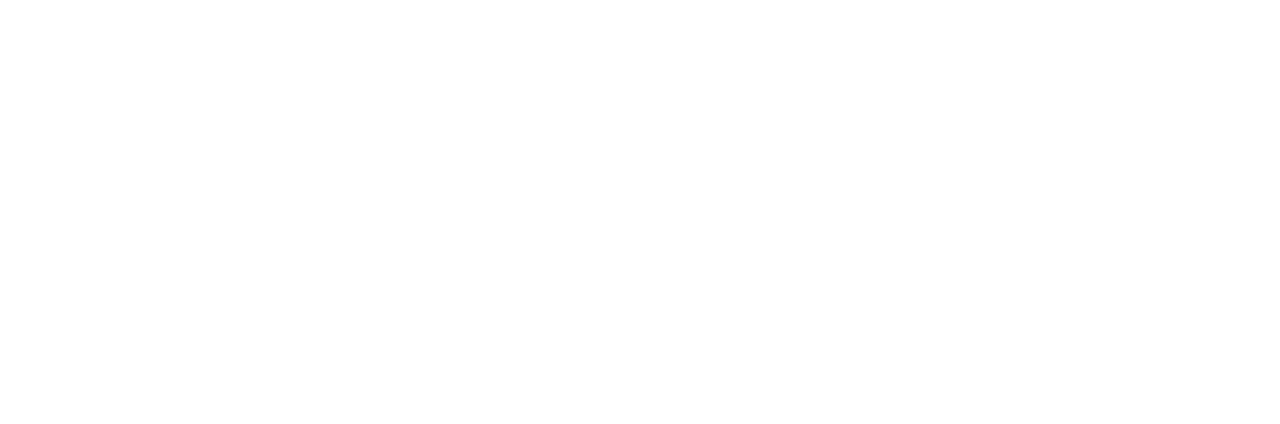
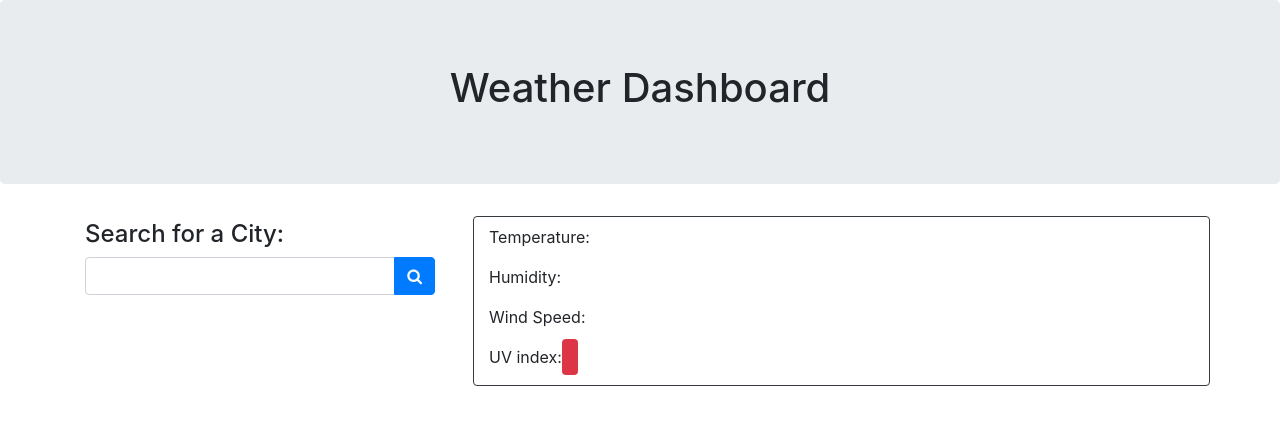
Before and after one commit to austin-espinal/weather-app, a plain HTML site: page index.html in a window 1280 px wide. Drawn offline with nearby package versions, Linux system fonts and the light colour scheme.

Commit message:
add weather hero, city seach html, and current weather container

```diff
--- a/assets/css/style.css
+++ b/assets/css/style.css
@@ -0,0 +1,7 @@
+.jumbo {
+    background-color: aqua;
+    color: white;
+}
+.jumbo h1 {
+    font-weight: bold;
+}
--- a/index.html
+++ b/index.html
@@ -6,13 +6,49 @@
     <meta http-equiv="X-UA-Compatible" content="IE=edge">
     <meta name="viewport" content="width=device-width, initial-scale=1.0">
 
-    <link rel="stylesheet" href="https://cdnjs.cloudflare.com/ajax/libs/twitter-bootstrap/4.0.0/css/bootstrap.min.css" />
+    <link rel="stylesheet" href="https://maxcdn.bootstrapcdn.com/font-awesome/4.5.0/css/font-awesome.min.css">
+    <link rel="stylesheet"
+        href="https://cdnjs.cloudflare.com/ajax/libs/twitter-bootstrap/4.0.0/css/bootstrap.min.css" />
     <link rel="stylesheet" href="./assets/css/style.css" />
 
     <title>Weather App</title>
 </head>
 
 <body>
+    <!--hero-->
+    <div class="jumbotron container-fluid text-center">
+        <h1>Weather Dashboard</h1>
+    </div>
+
+    <div class="container">
+        <div class="row">
+            <div class="col-sm-4">
+                <!--able to search for city weather-->
+                <h4 class="pt-1">Search for a City:</h4>
+                <div class="input-group mb-3">
+                    <input type="text" class="form-control" id="city-search" aria-label="City Search"
+                        aria-describedby="search-button">
+                    <div class="input-group-append">
+                        <button class=" btn btn-primary text-light" id="search-btn"><i class="fa fa-search"></i></button>
+                    </div>
+                </div>
+            </div>
+            <!--current weather-->
+            <div class="col-sm-8">
+                <div class="row ml-2 border border-dark rounded">
+                    <div class="col-sm-12" id="current-weather">
+                        <h3 class="city-name mb-1 mt-2 bolder" id="current-city"></h3>
+                        <p>Temperature:<span class="current" id="temperature"></span></p>
+                        <p>Humidity:<span class="current" id="humidity"></span></p>
+                        <p>Wind Speed:<span class="current" id="wind-speed"></span></p>
+                        <p>UV index:<span class="current bg-danger rounded py-2 px-2 text-white" id="uv-index"></span></p>
+                    </div>
+                </div>
+            </div>
+        </div>
+    </div>
+
+
 
     <script src="https://code.jquery.com/jquery.js"></script>
     <script src="./assets/js/script.js"></script>
```
